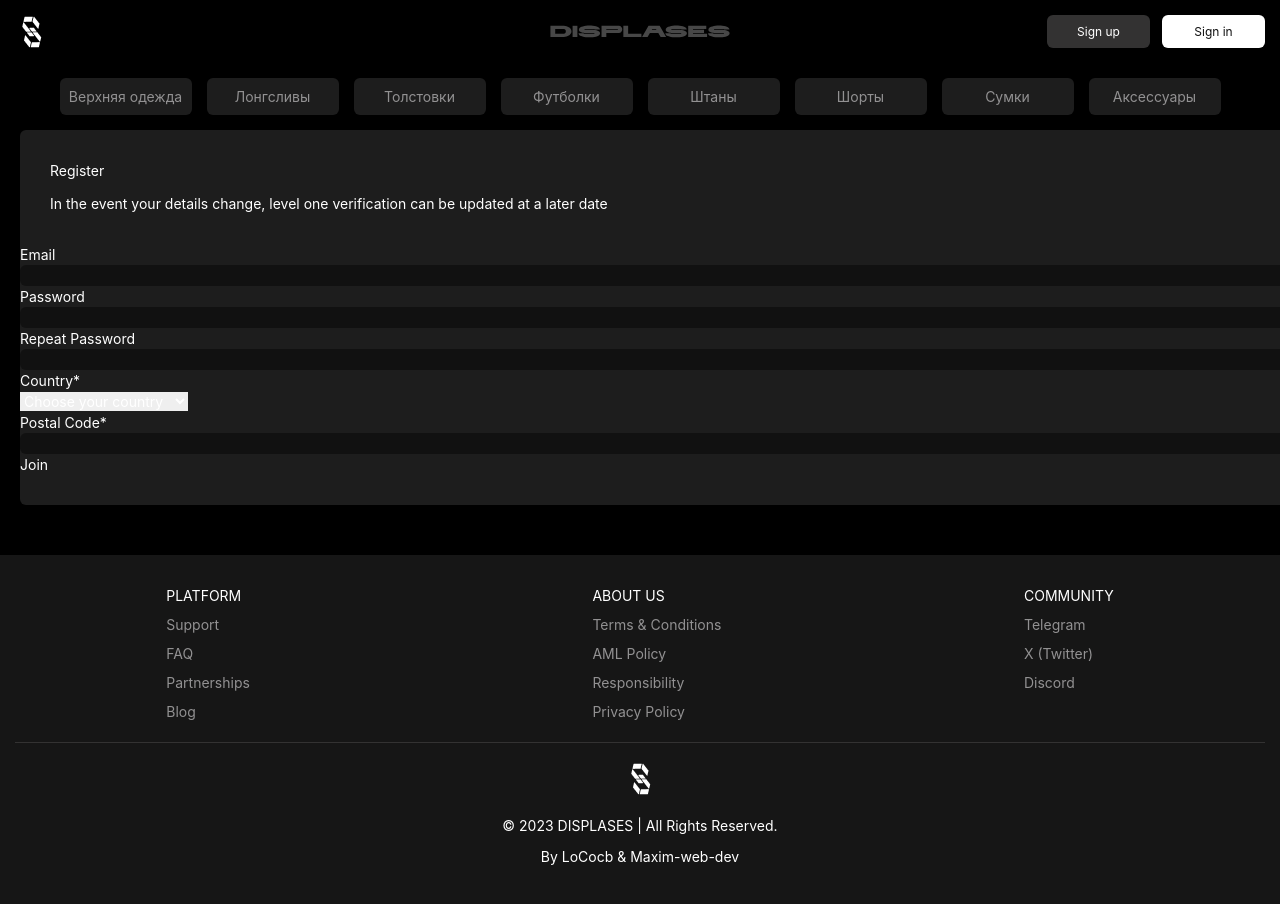
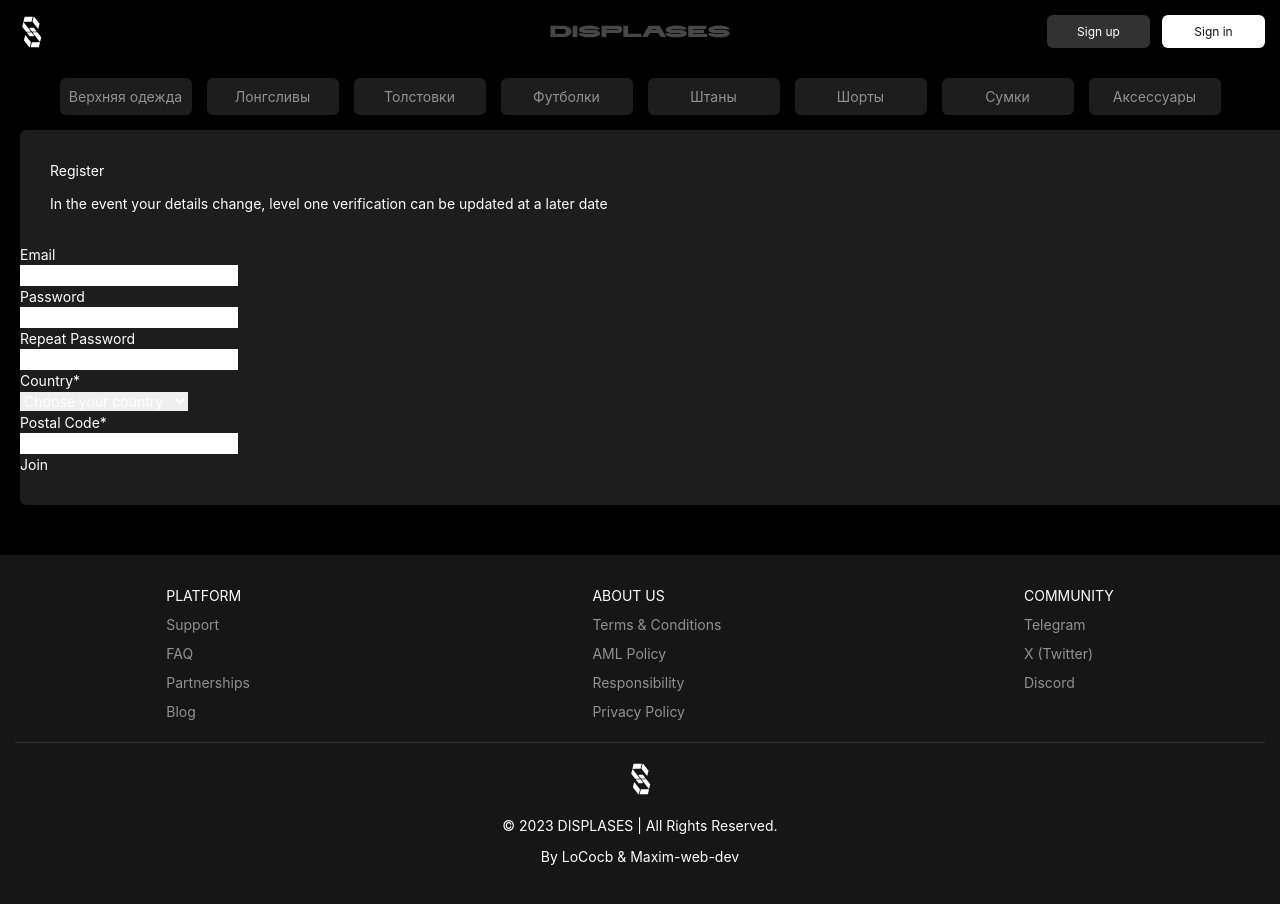
Before and after one commit to DMProductionn/Displases, a React (Vite) app: page /signup in a window 1280 px wide. Shown: the top 904 px of the page. Built offline with nearby package versions, Linux system fonts and the light colour scheme.

Commit message:
conflict

```diff
--- a/src/components/Account/SignUp/SignUp.module.css
+++ b/src/components/Account/SignUp/SignUp.module.css
@@ -19,16 +19,6 @@
     gap: 12px;
 }
 
-input {
-    display: flex;
-    padding: 4px 8px;
-    align-items: center;
-    gap: 4px;
-    align-self: stretch;
-    border-radius: 6px;
-    background: #111;
-    width: 100%;
-}
 form{
     width: 100%;
 }
```
